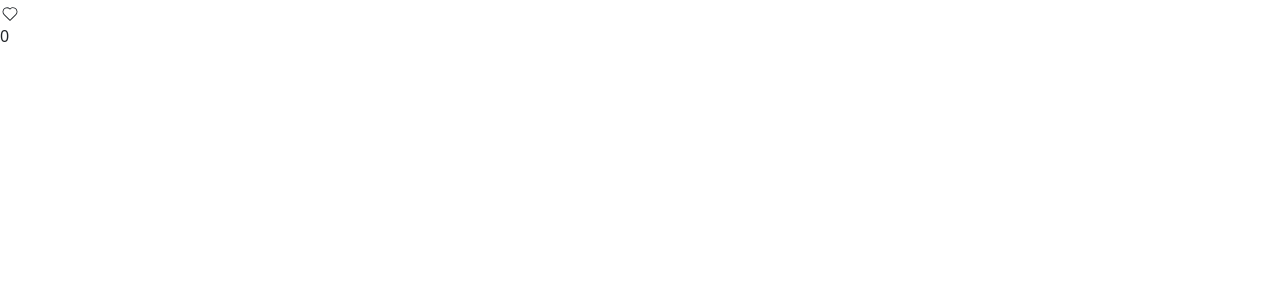
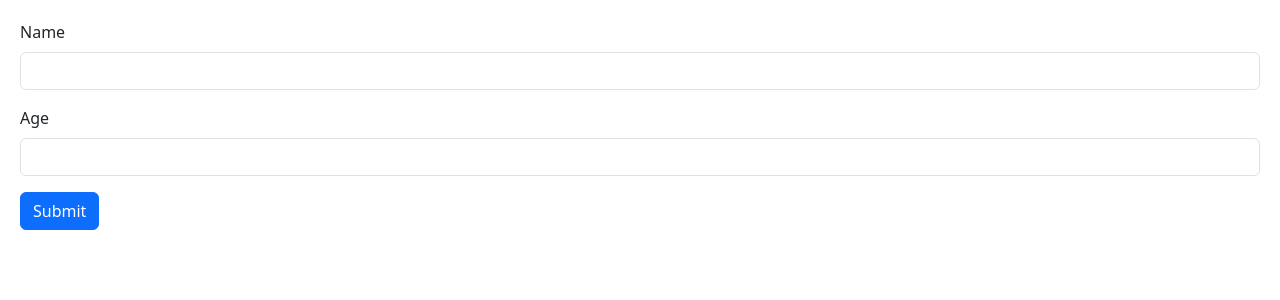
Before and after one commit to funkybooboo/javascript_practice, a React (Vite) app: page / in a window 1280 px wide. Shown: the top 300 px of the page. Built offline with nearby package versions, Linux system fonts and the light colour scheme.

Commit message:
added more components

```diff
--- a/package.json
+++ b/package.json
@@ -10,12 +10,15 @@
     "preview": "vite preview"
   },
   "dependencies": {
+    "@hookform/resolvers": "^3.3.4",
     "@types/styled-components": "^5.1.34",
     "bootstrap": "^5.3.3",
     "react": "^18.2.0",
     "react-dom": "^18.2.0",
+    "react-hook-form": "^7.51.4",
     "react-icons": "^5.2.1",
-    "styled-components": "^6.1.11"
+    "styled-components": "^6.1.11",
+    "zod": "^3.23.8"
   },
   "devDependencies": {
     "@types/react": "^18.2.66",
--- a/src/App.css
+++ b/src/App.css
@@ -0,0 +1,3 @@
+body {
+    padding: 20px;
+}
--- a/src/App.tsx
+++ b/src/App.tsx
@@ -1,25 +1,11 @@
 import './App.css';
-import Like from "./components/Like";
-import {useState} from "react";
+import Form from "./components/Form.tsx";
 
 function App() {
 
-    const [likes, setLikes] = useState(0)
-
-    const onCLick = () => {
-        console.log('Like button clicked')
-        setLikes(likes + 1)
-    }
-
-    const onUnCLick = () => {
-        console.log('Unlike button clicked')
-        setLikes(likes - 1)
-    }
-
     return (
         <div>
-            <Like onClick={onCLick} onUnClick={onUnCLick} />
-            {likes}
+            <Form></Form>
         </div>
     )
 }
--- /dev/null
+++ b/src/components/Form.tsx
@@ -0,0 +1,37 @@
+import {FieldValues, useForm} from 'react-hook-form';
+import {z} from 'zod';
+import {zodResolver} from "@hookform/resolvers/zod";
+
+const schema = z.object({
+    name: z.string().min(1).max(255),
+    age: z.number({invalid_type_error: "Age filed is required"}).min(18).max(100)
+});
+
+type FormData = z.infer<typeof schema>;
+
+function Form() {
+
+    const { register, handleSubmit, formState: {errors} } = useForm<FormData>({resolver: zodResolver(schema)});
+
+    const onSubmit = (data: FieldValues) => {
+        console.log(data);
+    };
+
+    return (
+        <form onSubmit={handleSubmit(onSubmit)}>
+            <div className="mb-3">
+                <label htmlFor="name" className={"form-label"}>Name</label>
+                <input {...register('name')} id={"name"} type="text" className={"form-control"}/>
+                {errors.name && <p className={"text-danger"}>{errors.name.message}</p>}
+            </div>
+            <div className="mb-3">
+                <label htmlFor="age" className="form-label">Age</label>
+                <input {...register('age', {valueAsNumber: true})} id={"age"} type="number" className="form-control"/>
+                {errors.age && <p className={"text-danger"}>{errors.age.message}</p>}
+            </div>
+            <button className={"btn btn-primary"} type={"submit"}>Submit</button>
+        </form>
+    );
+}
+
+export default Form;
--- a/src/components/Like.tsx
+++ b/src/components/Like.tsx
@@ -13,13 +13,10 @@ function Like({ onClick, onUnClick, isSelected=false }: Props) {
     const [selected, setSelected] = useState(isSelected);
 
     const toggle = () => {
+        if (selected) onUnClick();
+        else onClick();
         setSelected(!selected);
-        if (selected) {
-            onUnClick();
-        } else {
-            onClick();
-        }
-    }
+    };
 
     return (
         <div>
```
Also changed, not shown: src/components/Cart.tsx (added, +23 -0 lines), src/components/DismissableAlert.tsx (+8 -4 lines), src/components/ExpandableText.tsx (added, +17 -0 lines), src/components/NavBar.tsx (added, +24 -0 lines), 1 other file (tests, documents, lock files or other folders).
